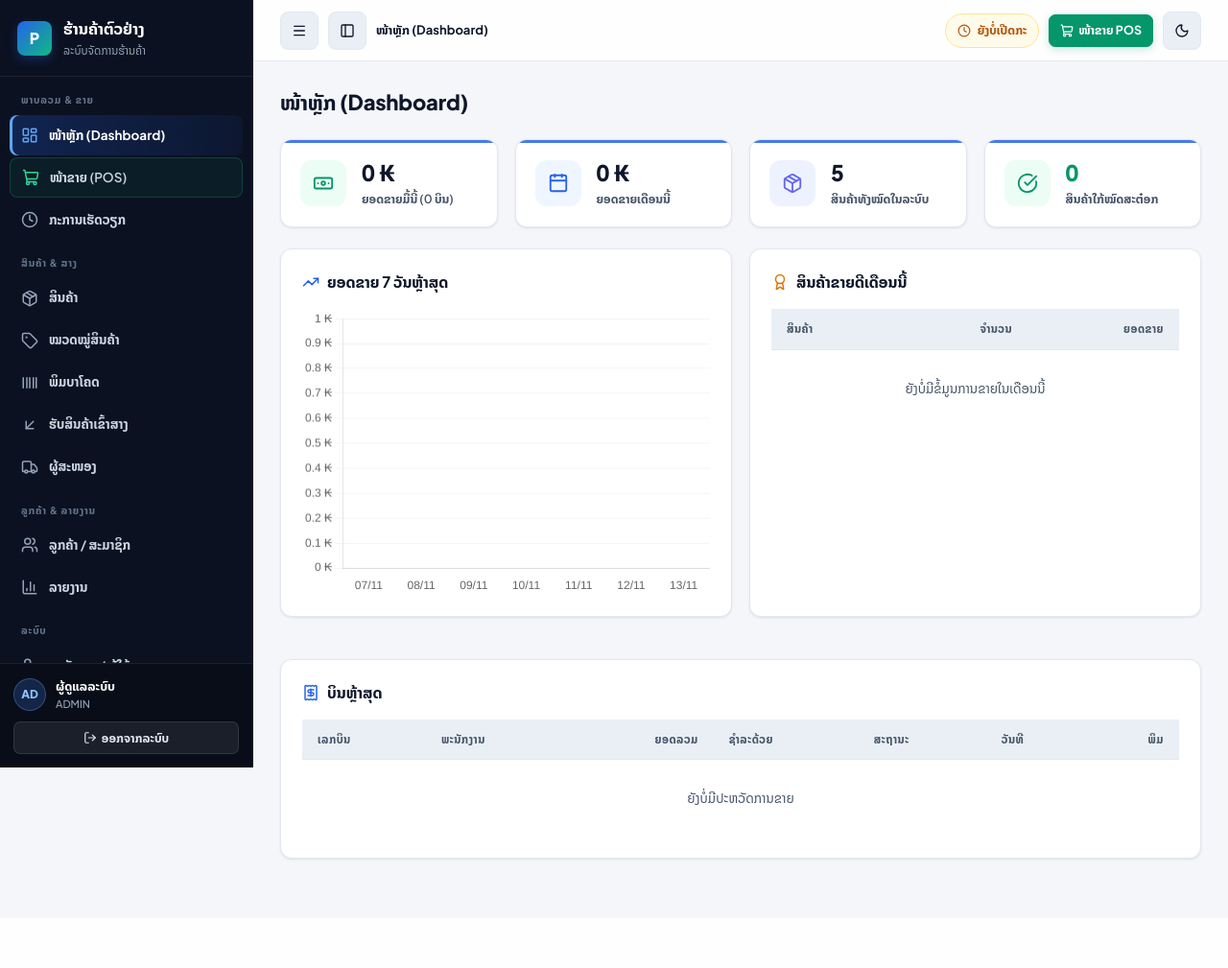
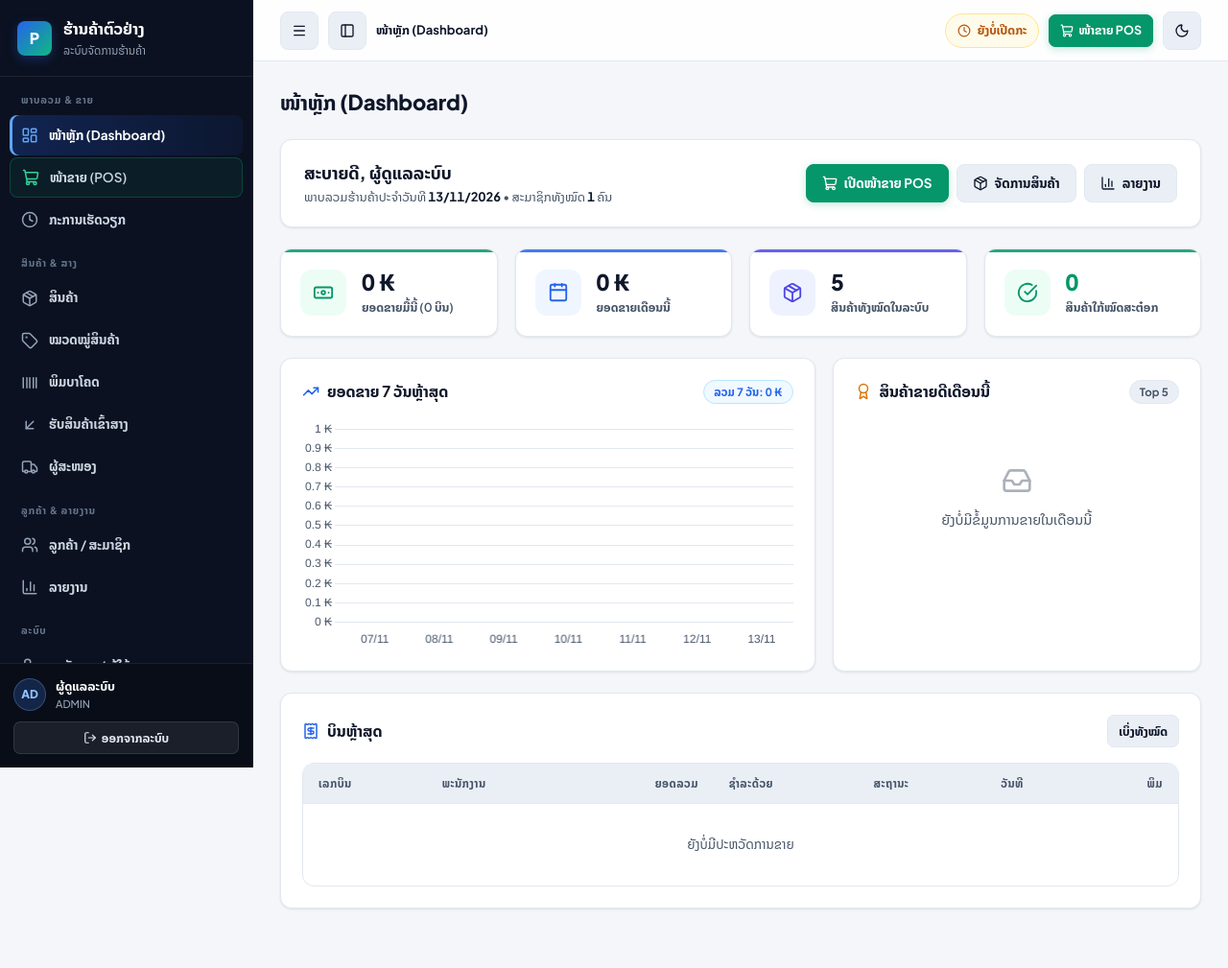
Before and after one commit to kaisonekeoboupha6-byte/POS, a PHP site: page /dashboard.php in a window 1280 px wide. Shown: the whole page at 96% size. Before the commit the page ends 897 px from the top, so only its background shows below. Run offline with PHP 8.4, Linux system fonts and the light colour scheme; a user stored in the database is signed in; data comes from the database, SQL or seed files in the repository; data that the repository does not hold is empty; some libraries are stand-ins or nearby versions.

Commit message:
feat(ui): upgrade dashboard KPIs, gradient Chart.js analytics, and low-stock anchor

```diff
--- a/dashboard.php
+++ b/dashboard.php
@@ -6,6 +6,7 @@ require_once __DIR__ . '/config.php';
 require_role(['admin', 'manager']);
 $page = 'dashboard';
 $title = 'ໜ້າຫຼັກ (Dashboard)';
+$u = current_user();
 
 // ຕົວເລກສະຫຼຸບ
 $today_sales = $pdo->query(
@@ -30,6 +31,7 @@ $rows = $pdo->query(
      WHERE status='completed' AND created_at >= DATE_SUB(CURDATE(), INTERVAL 6 DAY)
      GROUP BY DATE(created_at)")->fetchAll();
 foreach ($rows as $r) $chart[$r['d']] = (float)$r['t'];
+$week_total = array_sum($chart);
 
 // ສິນຄ້າຂາຍດີ 5 ອັນດັບ (ເດືອນນີ້)
 $top = $pdo->query(
@@ -37,6 +39,7 @@ $top = $pdo->query(
      FROM sale_items si JOIN sales s ON s.id = si.sale_id
      WHERE s.status='completed' AND YEAR(s.created_at)=YEAR(CURDATE()) AND MONTH(s.created_at)=MONTH(CURDATE())
      GROUP BY si.product_name ORDER BY qty DESC LIMIT 5")->fetchAll();
+$max_top_qty = $top ? max(array_map(fn($x) => (int)$x['qty'], $top)) : 1;
 
 // ບິນຫຼ້າສຸດ
 $recent = $pdo->query(
@@ -45,31 +48,43 @@ $recent = $pdo->query(
 
 include __DIR__ . '/header.php';
 ?>
+<div class="dash-welcome">
+  <div>
+    <h2>ສະບາຍດີ, <?= h($u['fullname']) ?></h2>
+    <p>ພາບລວມຮ້ານຄ້າປະຈຳວັນທີ <strong class="tabular" style="color:var(--text)"><?= date('d/m/Y') ?></strong> • ສະມາຊິກທັງໝົດ <strong class="tabular" style="color:var(--text)"><?= number_format($customer_count) ?></strong> ຄົນ</p>
+  </div>
+  <div class="dash-quick-actions">
+    <a href="pos.php" class="btn btn-success"><i data-lucide="shopping-cart" aria-hidden="true"></i> <span>ເປີດໜ້າຂາຍ POS</span></a>
+    <a href="products.php" class="btn btn-secondary"><i data-lucide="package" aria-hidden="true"></i> <span>ຈັດການສິນຄ້າ</span></a>
+    <a href="reports.php" class="btn btn-secondary"><i data-lucide="bar-chart-3" aria-hidden="true"></i> <span>ລາຍງານ</span></a>
+  </div>
+</div>
+
 <div class="grid grid-4" style="margin-bottom: 22px;">
-  <div class="stat-card">
-    <div class="icon" style="color:var(--emerald); background:var(--emerald-subtle);"><i data-lucide="banknote"></i></div>
+  <div class="stat-card" style="--stat-accent: var(--emerald);">
+    <div class="icon" style="color:var(--emerald); background:var(--emerald-subtle);"><i data-lucide="banknote" aria-hidden="true"></i></div>
     <div>
       <div class="value tabular"><?= money($today_sales['t']) ?></div>
-      <div class="label">ຍອດຂາຍມື້ນີ້ (<?= $today_sales['c'] ?> ບິນ)</div>
+      <div class="label">ຍອດຂາຍມື້ນີ້ (<?= number_format($today_sales['c']) ?> ບິນ)</div>
     </div>
   </div>
-  <div class="stat-card">
-    <div class="icon" style="color:var(--primary); background:var(--primary-50);"><i data-lucide="calendar"></i></div>
+  <div class="stat-card" style="--stat-accent: var(--primary);">
+    <div class="icon" style="color:var(--primary); background:var(--primary-50);"><i data-lucide="calendar" aria-hidden="true"></i></div>
     <div>
       <div class="value tabular"><?= money($month_sales['t']) ?></div>
       <div class="label">ຍອດຂາຍເດືອນນີ້</div>
     </div>
   </div>
-  <div class="stat-card">
-    <div class="icon" style="color:#6366f1; background:#eef2ff;"><i data-lucide="package"></i></div>
+  <div class="stat-card" style="--stat-accent: var(--indigo);">
+    <div class="icon" style="color:var(--indigo); background:var(--indigo-50);"><i data-lucide="package" aria-hidden="true"></i></div>
     <div>
       <div class="value tabular"><?= number_format($product_count) ?></div>
       <div class="label">ສິນຄ້າທັງໝົດໃນລະບົບ</div>
     </div>
   </div>
-  <div class="stat-card">
+  <div class="stat-card" style="--stat-accent: <?= $low_stock ? 'var(--danger)' : 'var(--success)' ?>;">
     <div class="icon" style="color:<?= $low_stock ? 'var(--danger)' : 'var(--success)' ?>; background:<?= $low_stock ? 'var(--danger-50)' : 'var(--success-50)' ?>;">
-      <i data-lucide="<?= $low_stock ? 'alert-triangle' : 'check-circle' ?>"></i>
+      <i data-lucide="<?= $low_stock ? 'alert-triangle' : 'check-circle' ?>" aria-hidden="true"></i>
     </div>
     <div>
       <div class="value tabular" style="color:<?= $low_stock ? 'var(--danger)' : 'var(--success)' ?>"><?= count($low_stock) ?></div>
@@ -78,74 +93,116 @@ include __DIR__ . '/header.php';
   </div>
 </div>
 
-<div class="grid grid-2" style="margin-bottom: 22px;">
-  <div class="card">
-    <h3 style="display:flex; align-items:center; gap:8px;">
-      <i data-lucide="trending-up" style="width:18px; height:18px; color:var(--primary);"></i>
+<div class="dash-analytics-grid">
+  <div class="card" style="margin-bottom:0;">
+    <div class="card-head">
+      <h3>
+        <i data-lucide="trending-up" aria-hidden="true"></i>
         <span>ຍອດຂາຍ 7 ວັນຫຼ້າສຸດ</span>
       </h3>
-    <canvas id="salesChart" height="210"></canvas>
+      <span class="badge badge-info tabular">ລວມ 7 ວັນ: <?= money($week_total) ?></span>
     </div>
-  <div class="card">
-    <h3 style="display:flex; align-items:center; gap:8px;">
-      <i data-lucide="award" style="width:18px; height:18px; color:var(--warning);"></i>
+    <div style="position:relative; min-height:240px;">
+      <canvas id="salesChart" height="190"></canvas>
+    </div>
+  </div>
+
+  <div class="card" style="margin-bottom:0;">
+    <div class="card-head">
+      <h3>
+        <i data-lucide="award" aria-hidden="true" style="color:var(--warning);"></i>
         <span>ສິນຄ້າຂາຍດີເດືອນນີ້</span>
       </h3>
-    <table class="table">
-      <tr><th>ສິນຄ້າ</th><th style="text-align:right">ຈຳນວນ</th><th style="text-align:right">ຍອດຂາຍ</th></tr>
-      <?php foreach ($top as $t): ?>
-      <tr>
-        <td style="font-weight:600;"><?= h($t['product_name']) ?></td>
-        <td class="tabular" style="text-align:right; font-weight:600;"><?= number_format($t['qty']) ?></td>
-        <td class="tabular" style="text-align:right; font-weight:700; color:var(--text);"><?= money($t['total']) ?></td>
-      </tr>
+      <span class="badge">Top 5</span>
+    </div>
+    <?php if ($top): ?>
+    <div class="top-seller-list">
+      <?php foreach ($top as $idx => $t):
+        $pct = max(6, min(100, round(((int)$t['qty'] / max(1, $max_top_qty)) * 100)));
+      ?>
+      <div class="top-seller-item">
+        <div class="top-seller-row">
+          <div style="display:flex;align-items:center;gap:8px;min-width:0;">
+            <span class="rank-badge <?= $idx === 0 ? 'top-1' : '' ?>">#<?= $idx + 1 ?></span>
+            <span style="font-weight:700;white-space:nowrap;overflow:hidden;text-overflow:ellipsis;"><?= h($t['product_name']) ?></span>
+          </div>
+          <div style="text-align:right;flex-shrink:0;">
+            <strong class="tabular" style="font-size:13.5px;"><?= money($t['total']) ?></strong>
+            <span class="tabular" style="display:block;font-size:11.5px;color:var(--text-muted);"><?= number_format($t['qty']) ?> ຊິ້ນ</span>
+          </div>
+        </div>
+        <div class="progress-track">
+          <div class="progress-fill" style="width: <?= $pct ?>%;"></div>
+        </div>
+      </div>
       <?php endforeach; ?>
-      <?php if (!$top): ?><tr><td colspan="3" style="text-align:center; color:var(--text-muted); padding:30px;">ຍັງບໍ່ມີຂໍ້ມູນການຂາຍໃນເດືອນນີ້</td></tr><?php endif; ?>
-    </table>
+    </div>
+    <?php else: ?>
+    <div style="text-align:center;color:var(--text-muted);padding:48px 16px;">
+      <i data-lucide="inbox" aria-hidden="true" style="width:32px;height:32px;opacity:0.45;margin-bottom:8px;"></i>
+      <p>ຍັງບໍ່ມີຂໍ້ມູນການຂາຍໃນເດືອນນີ້</p>
+    </div>
+    <?php endif; ?>
   </div>
 </div>
 
 <?php if ($low_stock): ?>
-<div class="card" style="border-color:#fecdd3;">
-  <h3 style="color:var(--danger); display:flex; align-items:center; gap:8px;">
-    <i data-lucide="alert-triangle" style="width:18px; height:18px;"></i>
+<div class="card" id="low-stock" style="border-color:var(--danger-border);">
+  <div class="card-head">
+    <h3 style="color:var(--danger);">
+      <i data-lucide="alert-triangle" aria-hidden="true" style="color:var(--danger);"></i>
       <span>ແຈ້ງເຕືອນ: ສິນຄ້າໃກ້ໝົດ / ໝົດສະຕ໋ອກ — ຄວນສັ່ງເພີ່ມ</span>
     </h3>
+    <span class="badge badge-danger tabular"><?= count($low_stock) ?> ລາຍການ</span>
+  </div>
+  <div class="table-wrap">
     <table class="table">
-    <tr><th>ບາໂຄດ</th><th>ສິນຄ້າ</th><th style="text-align:right">ຄົງເຫຼືອ</th><th style="text-align:right">ຂັ້ນຕໍ່າ</th><th></th></tr>
+      <tr><th>ບາໂຄດ</th><th>ສິນຄ້າ</th><th class="num">ຄົງເຫຼືອ</th><th class="num">ຂັ້ນຕໍ່າ</th><th style="text-align:right">ຈັດການ</th></tr>
       <?php foreach ($low_stock as $p): ?>
       <tr>
-      <td style="font-family:var(--font-mono, monospace); font-size:12.5px;"><?= h($p['barcode']) ?></td>
+        <td style="font-family:var(--font-mono); font-size:12.5px;"><?= h($p['barcode']) ?></td>
         <td style="font-weight:600;"><?= h($p['name']) ?></td>
-      <td class="tabular" style="text-align:right;">
-        <span class="badge <?= $p['stock_qty'] <= 0 ? 'badge-danger' : 'badge-warning' ?>"><?= $p['stock_qty'] ?></span>
+        <td class="num">
+          <span class="badge <?= $p['stock_qty'] <= 0 ? 'badge-danger' : 'badge-warning' ?>"><?= (int)$p['stock_qty'] ?></span>
         </td>
-      <td class="tabular" style="text-align:right; color:var(--text-muted);"><?= $p['min_stock'] ?></td>
-      <td style="text-align:right;"><a href="purchases.php" class="btn btn-sm btn-primary">ຮັບເຂົ້າສາງ</a></td>
+        <td class="num" style="color:var(--text-muted);"><?= (int)$p['min_stock'] ?></td>
+        <td style="text-align:right;"><a href="purchases.php" class="btn btn-sm btn-primary"><i data-lucide="arrow-down-left" aria-hidden="true"></i> ຮັບເຂົ້າສາງ</a></td>
       </tr>
       <?php endforeach; ?>
     </table>
   </div>
+</div>
 <?php endif; ?>
 
 <div class="card">
-  <h3 style="display:flex; align-items:center; gap:8px;">
-    <i data-lucide="receipt" style="width:18px; height:18px; color:var(--primary);"></i>
+  <div class="card-head">
+    <h3>
+      <i data-lucide="receipt" aria-hidden="true"></i>
       <span>ບິນຫຼ້າສຸດ</span>
     </h3>
+    <a href="reports.php?type=sales" class="btn btn-sm btn-secondary">ເບິ່ງທັງໝົດ</a>
+  </div>
+  <div class="table-wrap">
     <table class="table">
-    <tr><th>ເລກບິນ</th><th>ພະນັກງານ</th><th style="text-align:right">ຍອດລວມ</th><th>ຊຳລະດ້ວຍ</th><th>ສະຖານະ</th><th>ວັນທີ</th><th style="text-align:right">ພິມ</th></tr>
-    <?php foreach ($recent as $s): ?>
+      <tr><th>ເລກບິນ</th><th>ພະນັກງານ</th><th class="num">ຍອດລວມ</th><th>ຊຳລະດ້ວຍ</th><th>ສະຖານະ</th><th>ວັນທີ</th><th style="text-align:right">ພິມ</th></tr>
+      <?php foreach ($recent as $s):
+        $empInit = strtoupper(mb_substr(trim($s['fullname'] ?: 'U'), 0, 1, 'UTF-8'));
+      ?>
       <tr>
-      <td style="font-weight:700; font-family:var(--font-mono, monospace); font-size:13px;"><?= h($s['invoice_no']) ?></td>
-      <td><?= h($s['fullname']) ?></td>
-      <td class="tabular" style="text-align:right; font-weight:700;"><?= money($s['total']) ?></td>
+        <td style="font-weight:700; font-family:var(--font-mono); font-size:13px;"><?= h($s['invoice_no']) ?></td>
+        <td>
+          <span class="avatar-pill">
+            <span class="avatar-initials" aria-hidden="true"><?= h($empInit) ?></span>
+            <span><?= h($s['fullname']) ?></span>
+          </span>
+        </td>
+        <td class="num" style="font-weight:700;"><?= money($s['total']) ?></td>
         <td>
           <?php
             $pm = $s['payment_method'];
-          if ($pm === 'cash') echo '<span class="badge" style="background:#f1f5f9; color:#334155;">ເງິນສົດ</span>';
+            if ($pm === 'cash') echo '<span class="badge">ເງິນສົດ</span>';
             elseif ($pm === 'qr') echo '<span class="badge badge-info">BCEL QR</span>';
-          elseif ($pm === 'card') echo '<span class="badge" style="background:#f5f3ff; color:#6d28d9;">ບັດ</span>';
+            elseif ($pm === 'card') echo '<span class="badge badge-indigo">ບັດ</span>';
             else echo '-';
           ?>
         </td>
@@ -155,39 +212,67 @@ include __DIR__ . '/header.php';
         ?></td>
         <td style="color:var(--text-muted); font-size:12.5px;"><?= date('d/m/Y H:i', strtotime($s['created_at'])) ?></td>
         <td style="text-align:right;">
-        <a href="receipt.php?id=<?= $s['id'] ?>" target="_blank" class="btn btn-sm btn-secondary" title="ພິມໃບບິນ">
-          <i data-lucide="printer" style="width:14px; height:14px;"></i>
+          <a href="receipt.php?id=<?= $s['id'] ?>" target="_blank" class="btn btn-sm btn-secondary" title="ພິມໃບບິນ" aria-label="ພິມໃບບິນ <?= h($s['invoice_no']) ?>">
+            <i data-lucide="printer" aria-hidden="true"></i>
           </a>
         </td>
       </tr>
       <?php endforeach; ?>
       <?php if (!$recent): ?>
-    <tr><td colspan="7" style="text-align:center; color:var(--text-muted); padding:30px;">ຍັງບໍ່ມີປະຫວັດການຂາຍ</td></tr>
+      <tr><td colspan="7" style="text-align:center; color:var(--text-muted); padding:32px;">ຍັງບໍ່ມີປະຫວັດການຂາຍ</td></tr>
       <?php endif; ?>
     </table>
   </div>
+</div>
 
-<script src="https://cdn.jsdelivr.net/npm/chart.js@4"></script>
+<script src="assets/vendor/chart.umd.min.js"></script>
 <script>
-new Chart(document.getElementById('salesChart'), {
+(function () {
+  var canvas = document.getElementById('salesChart');
+  if (!canvas || typeof Chart === 'undefined') return;
+  var labels = <?= json_encode(array_map(fn($d) => date('d/m', strtotime($d)), array_keys($chart))) ?>;
+  var values = <?= json_encode(array_values($chart)) ?>;
+  var salesChart = null;
+
+  function buildChart() {
+    var cs = getComputedStyle(document.documentElement);
+    var textMuted = cs.getPropertyValue('--text-muted').trim() || '#475569';
+    var borderCol = cs.getPropertyValue('--border').trim() || '#e2e8f0';
+    var primary = cs.getPropertyValue('--primary').trim() || '#2563eb';
+    var isDark = document.documentElement.getAttribute('data-theme') === 'dark';
+
+    var ctx = canvas.getContext('2d');
+    var grad = ctx.createLinearGradient(0, 0, 0, 240);
+    grad.addColorStop(0, isDark ? 'rgba(59, 130, 246, 0.85)' : 'rgba(37, 99, 235, 0.9)');
+    grad.addColorStop(1, isDark ? 'rgba(59, 130, 246, 0.25)' : 'rgba(37, 99, 235, 0.35)');
+
+    if (salesChart) salesChart.destroy();
+    salesChart = new Chart(ctx, {
       type: 'bar',
       data: {
-    labels: <?= json_encode(array_map(fn($d) => date('d/m', strtotime($d)), array_keys($chart))) ?>,
+        labels: labels,
         datasets: [{
           label: 'ຍອດຂາຍ (₭)',
-      data: <?= json_encode(array_values($chart)) ?>,
-      backgroundColor: '#0284c7',
-      borderRadius: 6,
+          data: values,
+          backgroundColor: grad,
+          borderColor: primary,
+          borderWidth: 1,
+          borderRadius: 8,
+          borderSkipped: false,
+          maxBarThickness: 44
         }]
       },
       options: {
         responsive: true,
+        maintainAspectRatio: false,
         plugins: {
           legend: { display: false },
           tooltip: {
+            padding: 10,
+            cornerRadius: 8,
             callbacks: {
               label: function(context) {
-            return new Intl.NumberFormat('lo-LA').format(context.raw) + ' ₭';
+                return new Intl.NumberFormat('en-US').format(context.raw) + ' ₭';
               }
             }
           }
@@ -195,16 +280,27 @@ new Chart(document.getElementById('salesChart'), {
         scales: {
           y: {
             beginAtZero: true,
-        grid: { color: '#f1f5f9' },
+            grid: { color: borderCol },
+            border: { display: false },
             ticks: {
+              color: textMuted,
               callback: function(val) {
-            return new Intl.NumberFormat('lo-LA').format(val) + ' ₭';
+                return new Intl.NumberFormat('en-US').format(val) + ' ₭';
               }
             }
           },
-      x: { grid: { display: false } }
+          x: {
+            grid: { display: false },
+            border: { display: false },
+            ticks: { color: textMuted }
+          }
         }
       }
     });
+  }
+
+  buildChart();
+  document.addEventListener('pos:themechange', buildChart);
+})();
 </script>
 <?php include __DIR__ . '/footer.php'; ?>
```
Lines whose indentation alone changed are shown as unchanged.
